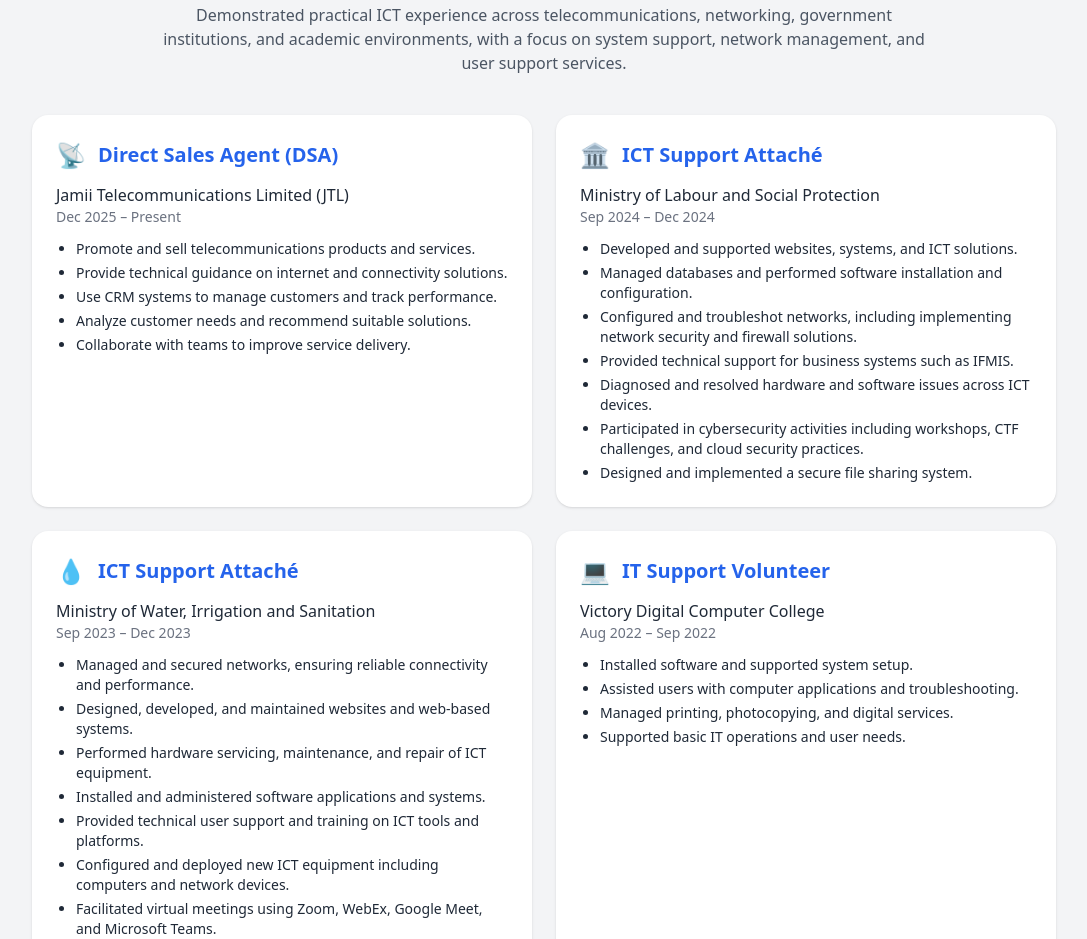
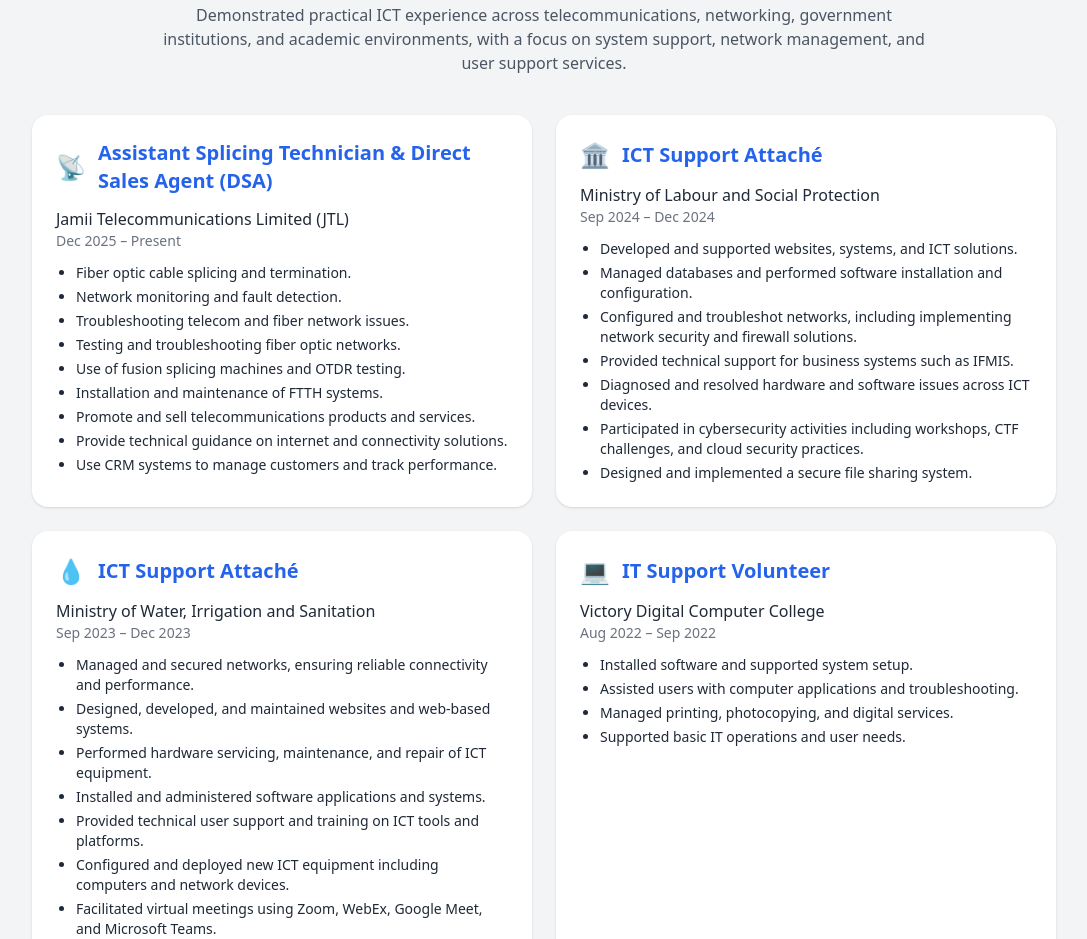
Before and after one commit to Cheruiyot-Lucas/Lucas_Cheruiyot_Bett_Portfolio, a plain HTML site: page index.html in a window 1280 px wide. Shown: the part 1889-2828 px from the top of the page, without its empty margins (96-1183 px from the left). Drawn offline with nearby package versions, Linux system fonts and the light colour scheme; animation ran at ten frames a second.

Commit message:
Change job title and add responsibilities in index.html
Updated job title and responsibilities for clarity.

```diff
--- a/index.html
+++ b/index.html
@@ -280,17 +280,21 @@
             <div class="flex items-center gap-3 mb-3">
               <span class="text-2xl">📡</span>
               <h3 class="text-xl font-semibold text-blue-600 dark:text-blue-400">
-                Direct Sales Agent (DSA)
+                Assistant Splicing Technician & Direct Sales Agent (DSA)
               </h3>
             </div>
             <p class="font-medium">Jamii Telecommunications Limited (JTL)</p>
             <p class="text-sm text-gray-500 mb-3">Dec 2025 – Present</p>
             <ul class="list-disc ml-5 space-y-1 text-sm">
+              <li>Fiber optic cable splicing and termination.</li>
+              <li>Network monitoring and fault detection.</li>
+              <li>Troubleshooting telecom and fiber network issues.</li>
+              <li>Testing and troubleshooting fiber optic networks.</li>
+              <li>Use of fusion splicing machines and OTDR testing.</li>
+              <li>Installation and maintenance of FTTH systems.</li>
               <li>Promote and sell telecommunications products and services.</li>
               <li>Provide technical guidance on internet and connectivity solutions.</li>
               <li>Use CRM systems to manage customers and track performance.</li>
-              <li>Analyze customer needs and recommend suitable solutions.</li>
-              <li>Collaborate with teams to improve service delivery.</li>
             </ul>
           </div>
 
```
